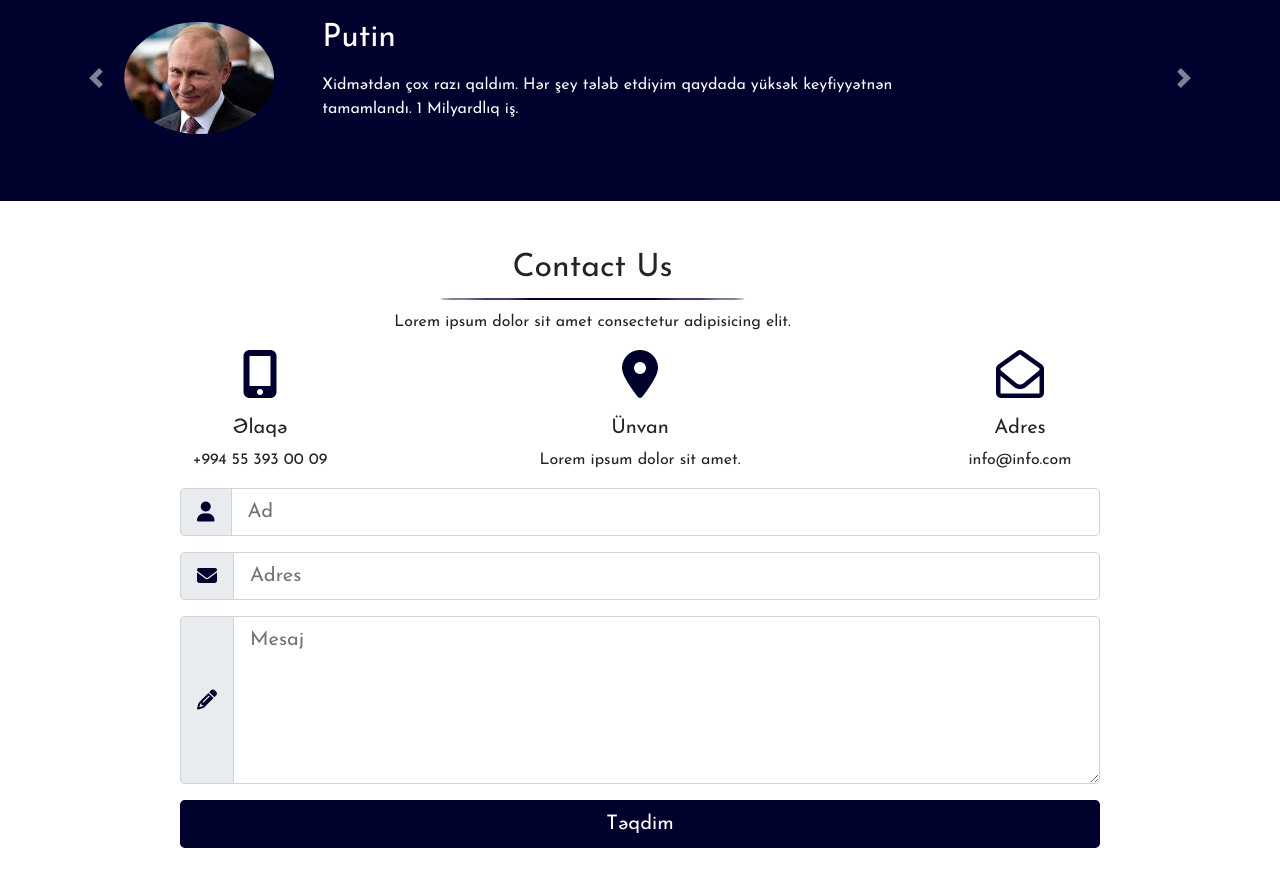
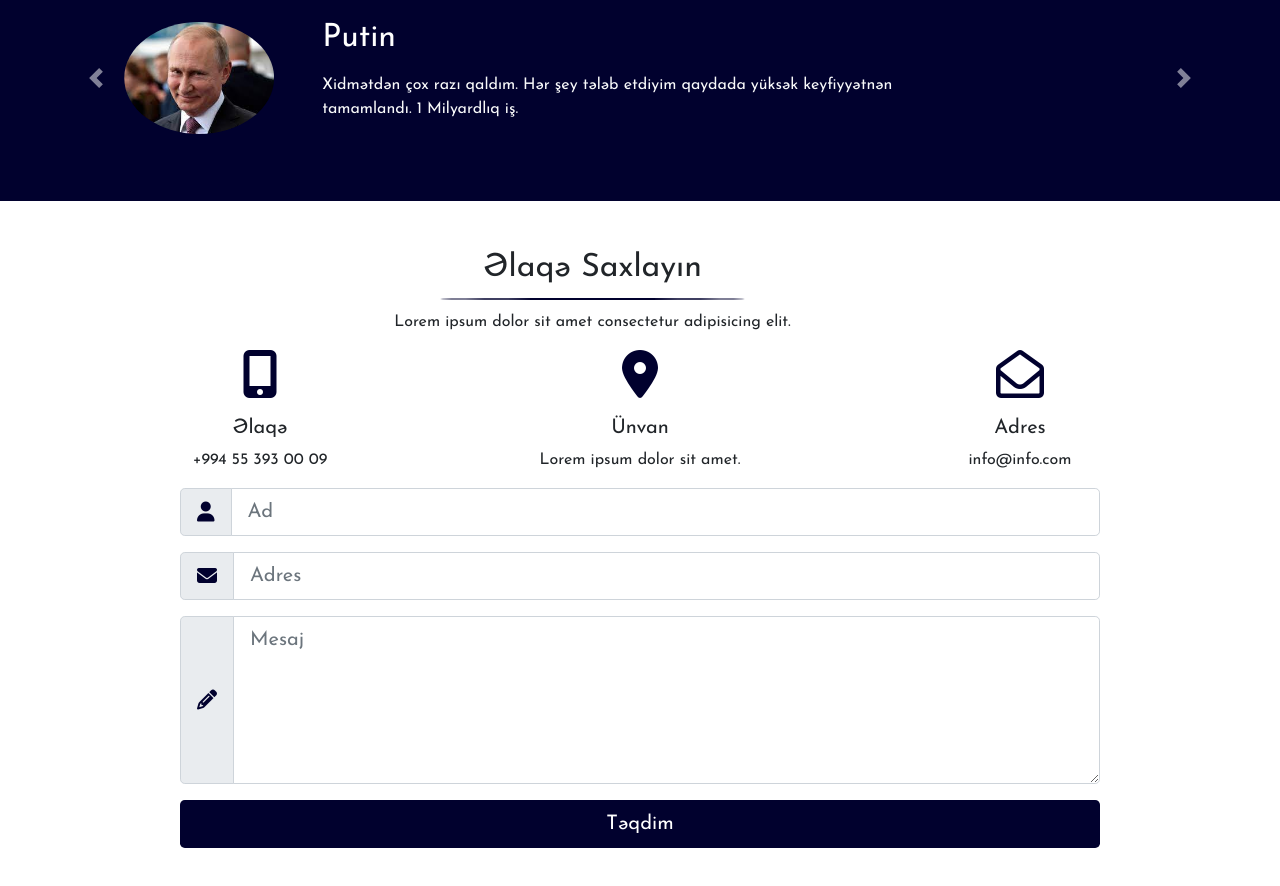
Before and after one commit to AKhayyam/tikintibaki, a plain HTML site: page index.html in a window 1280 px wide. Shown: the part 3493-4379 px from the top of the page. Drawn offline with nearby package versions, Linux system fonts and the light colour scheme.

Commit message:
Update index.html

```diff
--- a/index.html
+++ b/index.html
@@ -426,7 +426,7 @@
         <div class="contact-us">
             <div class="row">
                 <div class="col-md-11 text-center">
-                    <h2>Contact Us</h2>
+                    <h2>Əlaqə Saxlayın</h2>
                     <span class="title-border"></span>
                              <p>Lorem ipsum dolor sit amet consectetur
                             adipisicing elit. </p>
```
